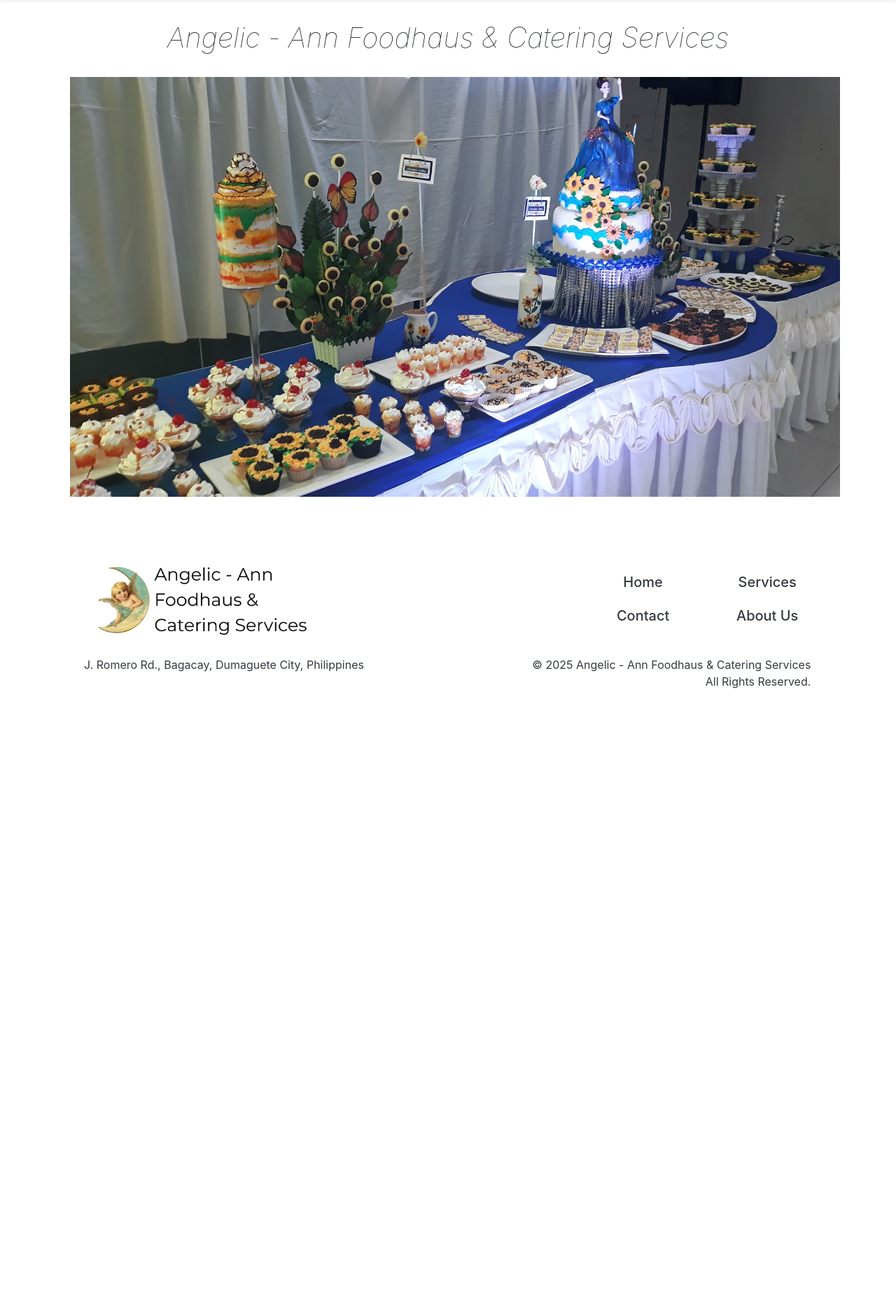
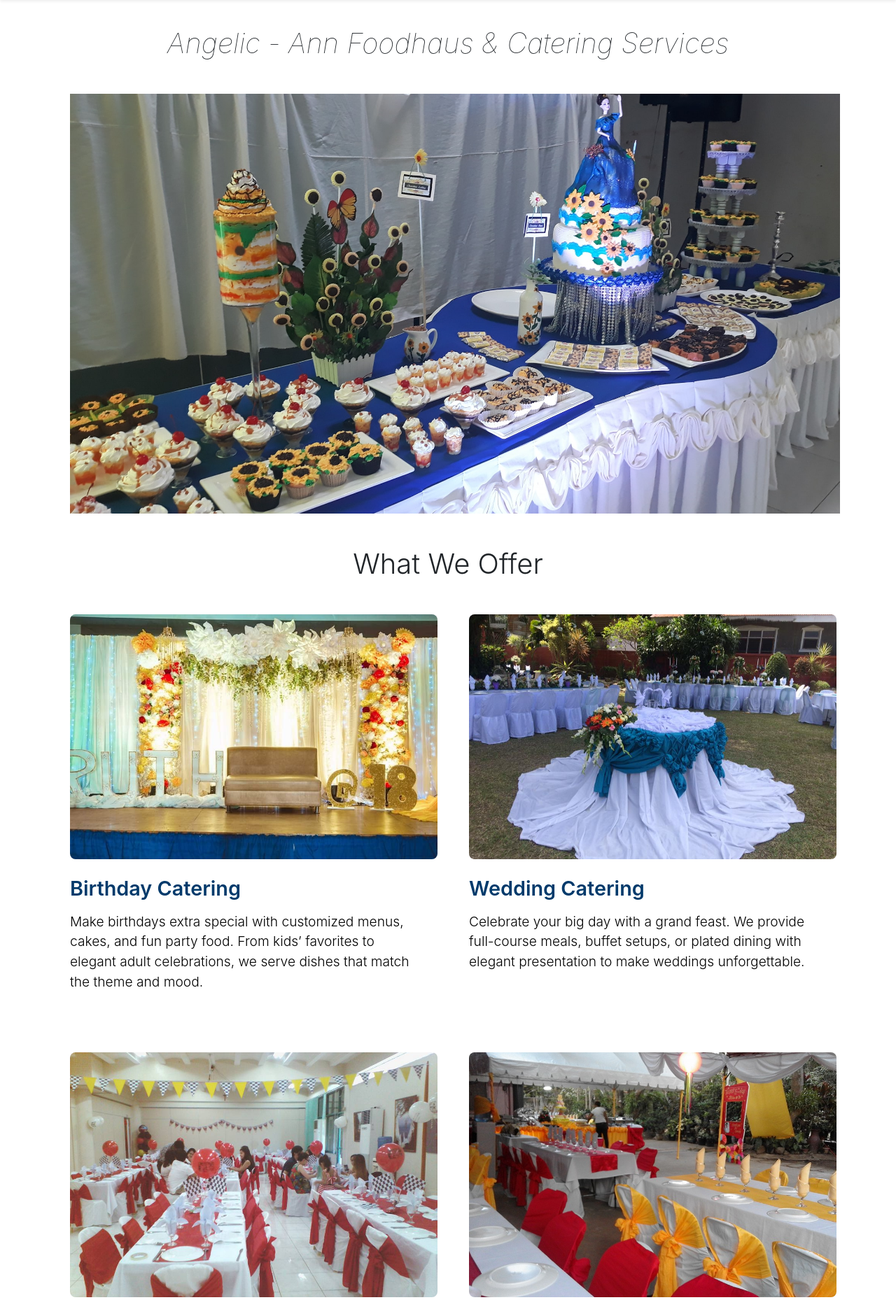
Before and after one commit to ezzzep/Catering-web-app, a Flask app: page / in a window 1280 px wide. Shown: the part 106-1964 px from the top of the page at 70% size. Before the commit the page ends 1090 px from the top, so only its background shows below. Run offline with Flask 3, Linux system fonts and the light colour scheme; some libraries are stand-ins or nearby versions.

Commit message:
home page done

```diff
--- a/website/templates/home.html
+++ b/website/templates/home.html
@@ -36,13 +36,129 @@
             font-size: 1.5rem;
         }
     }
+
+    .offer-img {
+        width: 105%;
+        height: 350px;
+        object-fit: cover;
+        border-radius: 8px;
+    }
+
+    .offer-container {
+        display: flex;
+        justify-content: start;
+        flex-wrap: wrap;
+        gap: 70px;
+        max-width: 1100px;
+        margin: 0 auto;
+    }
+
+    .offer-card {
+        flex: 1 1 45%;
+        max-width: 500px;
+        text-align: start;
+    }
+
+    .offer-title {
+        font-weight: 600;
+        margin-top: 25px;
+        font-size: 1.8rem;
+        color: #003A6B;
+    }
+
+    .offer-desc {
+        font-weight: 300;
+        font-size: 1.2rem;
+        margin-top: 15px;
+        color: #000000;
+    }
+
+    @media (max-width: 768px) {
+        .offer-card {
+            flex: 1 1 100%;
+        }
+    }
+
+    .nav-service {
+        font-weight: 100;
+        font-size: 2rem;
+        text-align: start;
+    }
+
+    @media (max-width: 991px) {
+        .nav-service {
+            font-size: 2rem;
+        }
+    }
+
+    @media (max-width: 576px) {
+        .nav-service {
+            font-size: 1.5rem;
+        }
+    }
+    .explore-btn {
+        display: inline-block;
+        padding: 10px 25px;
+        font-size: 1.1rem;
+        background-color: #003A6B;
+        color: white;
+        border: none;
+        border-radius: 6px;
+        transition: background-color 0.3s ease;
+        text-decoration: none;
+    }
+
+    .explore-btn:hover {
+        background-color: #005299;
+        color: #fff;
+        text-decoration: none;
+    }
 </style>
 
 <div class="container-fluid text-center px-0">
-    <h1 class="cover-title mt-3">
+    <h1 class="cover-title mt-2 py-3">
         Angelic - Ann Foodhaus & Catering Services
     </h1>
     <img src="{{ url_for('static', filename='image/Cover.jpg') }}" alt="Cover"
         class="d-inline-block align-top mt-4 cover-img" />
+    <div class="container my-5">
+        <h1 class="my-4 font-weight-light">What We Offer</h1>
+        <div class="offer-container mt-5">
+            <div class="offer-card">
+                <img src="{{ url_for('static', filename='image/Birthday.jpg') }}" alt="Offer 1" class="offer-img">
+                <h2 class="offer-title">Birthday Catering</h2>
+                <p class="offer-desc">
+                    Make birthdays extra special with customized menus, cakes, and fun party food. From kids’ favorites to elegant adult celebrations, we serve dishes that match the theme and mood.
+                </p>
+            </div>
+            <div class="offer-card">
+                <img src="{{ url_for('static', filename='image/Wedding.jpg') }}" alt="Offer 2" class="offer-img">
+                <h2 class="offer-title">Wedding Catering</h2>
+                <p class="offer-desc">
+                Celebrate your big day with a grand feast. We provide full-course meals, buffet setups, or plated dining with elegant presentation to make weddings unforgettable.
+                </p>
+            </div>
+            <div class="offer-card">
+                <img src="{{ url_for('static', filename='image/Christening.jpg') }}" alt="Offer 1" class="offer-img">
+                <h2 class="offer-title">Christening Catering</h2>
+                <p class="offer-desc">
+                    Celebrate this special milestone with a warm, family-style feast. We offer delicious dishes and elegant setups to makeyour child's christening memorable and meaningful
+                </p>
+            </div>
+            <div class="offer-card">
+                <img src="{{ url_for('static', filename='image/Graduation.jpg') }}" alt="Offer 2" class="offer-img">
+                <h2 class="offer-title">Graduation Catering</h2>
+                <p class="offer-desc">
+                    Celebrate academic milestones with a festive spread. Our graduation menus feature crowd-pleasing dishes perfect for friends, families, and classmates
+                </p>
+            </div>
+        </div>
+      <h1 class="nav-service mt-5 py-3">
+        Looking for more? Explore all our services
+      </h1>
+     <div style="text-align: start;">
+        <a href="/services" class="explore-btn">See All Services</a>
+     </div>
+    </div>
 </div>
 {% endblock %}
```
Also changed, not shown: instance/database.db (added), website/static/image/Birthday.jpg (added), website/static/image/Christening.jpg (added), website/static/image/Graduation.jpg (added), website/static/image/Wedding.jpg (added).
